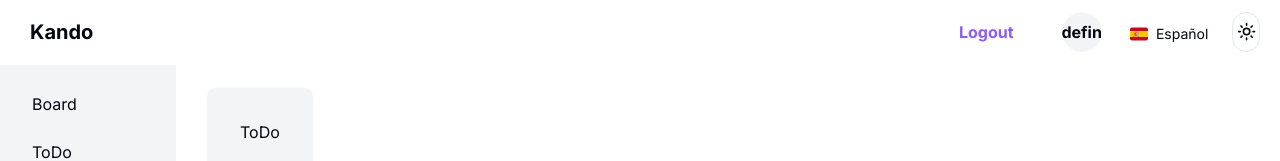
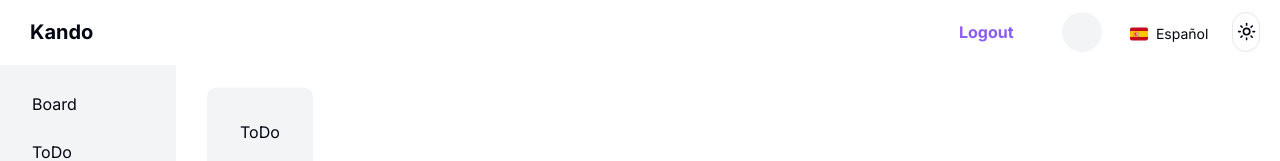
Before and after one commit to andresfernandez89/kando, a Next.js app: page /en/dashboard/todo in a window 1280 px wide. Shown: the top 161 px of the page. Built offline with nearby package versions, Linux system fonts and the light colour scheme; no server answers.

Commit message:
fix(Navbar): avatar name

```diff
--- a/src/components/nav.tsx
+++ b/src/components/nav.tsx
@@ -74,9 +74,11 @@ export function Navbar() {
             </div>
             {/* User Avatar */}
             <Avatar>
-              <AvatarImage src={session?.user?.image} alt="@shadcn" />
+              <AvatarImage src={session?.user?.image ?? ""} alt="@shadcn" />
               <AvatarFallback>
-                {`${session?.user?.email[0].toLocaleUpperCase()}`}
+                {session?.user?.email
+                  ? `${session.user.email[0].toLocaleUpperCase()}`
+                  : ""}
               </AvatarFallback>
             </Avatar>
             <div className="flex items-center gap-4">
```
